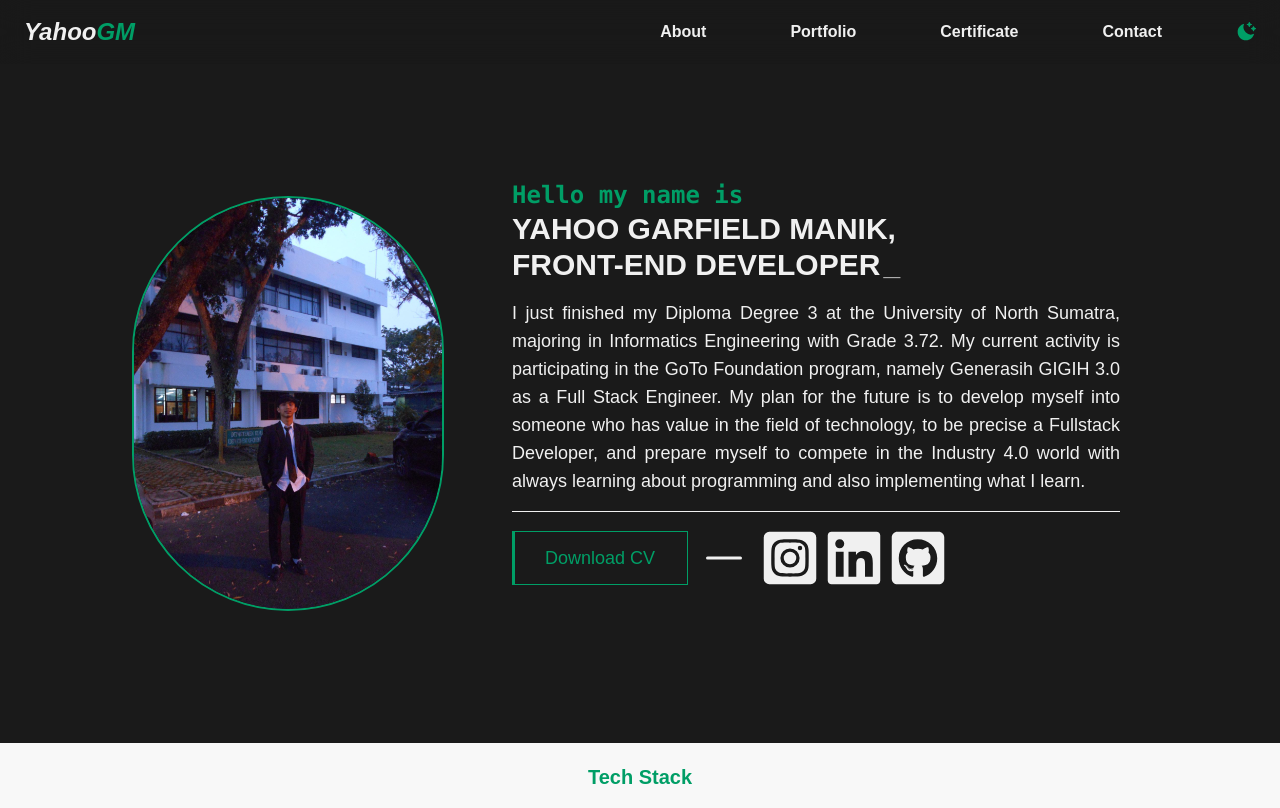
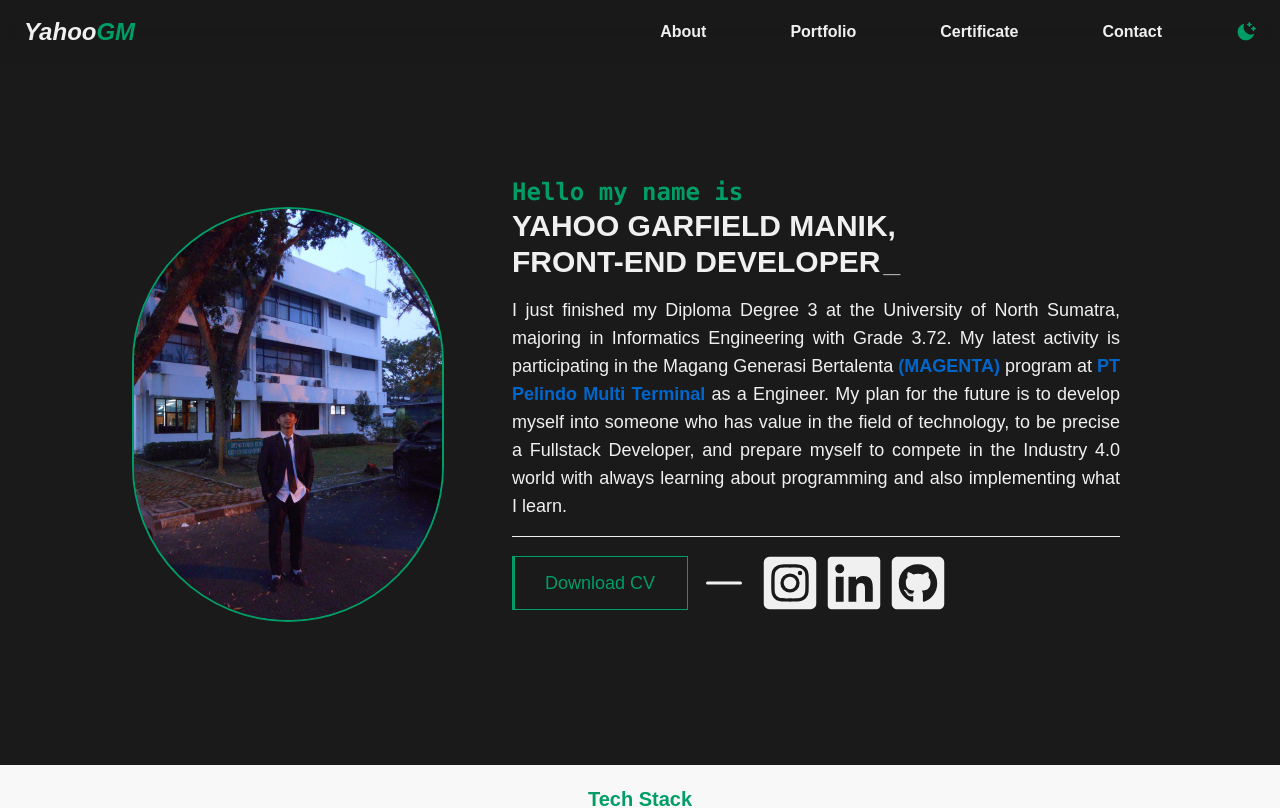
Before and after one commit to yahoogm/portfolio, a React (Vite) app: page / in a window 1280 px wide. Shown: the top 808 px of the page. Built offline with nearby package versions, Linux system fonts and the light colour scheme; a web font is replaced by a local one.

Commit message:
refactor: change about page

```diff
--- a/src/components/organisms/Landingpage/About.organism.jsx
+++ b/src/components/organisms/Landingpage/About.organism.jsx
@@ -58,13 +58,30 @@ const AboutOrganism = () => {
               >
                 I just finished my Diploma Degree 3 at the University of North
                 Sumatra, majoring in Informatics Engineering with Grade 3.72. My
-                current activity is participating in the GoTo Foundation
-                program, namely Generasih GIGIH 3.0 as a Full Stack Engineer. My
-                plan for the future is to develop myself into someone who has
-                value in the field of technology, to be precise a Fullstack
-                Developer, and prepare myself to compete in the Industry 4.0
-                world with always learning about programming and also
-                implementing what I learn.
+                latest activity is participating in the Magang Generasi
+                Bertalenta{' '}
+                <a
+                  href="https://magentaku.id/"
+                  className="font-bold text-lm-link"
+                  target="_blank"
+                  rel="noreferrer"
+                >
+                  (MAGENTA)
+                </a>{' '}
+                program at{' '}
+                <a
+                  href="https://pelindomultiterminal.co.id/"
+                  className="font-bold text-lm-link"
+                  target="_blank"
+                  rel="noreferrer"
+                >
+                  PT Pelindo Multi Terminal
+                </a>{' '}
+                as a Engineer. My plan for the future is to develop myself into
+                someone who has value in the field of technology, to be precise
+                a Fullstack Developer, and prepare myself to compete in the
+                Industry 4.0 world with always learning about programming and
+                also implementing what I learn.
               </p>
             </div>
             <hr data-aos="fade-right" data-aos-delay="1000" />
--- a/src/components/organisms/Landingpage/Footer.organism.jsx
+++ b/src/components/organisms/Landingpage/Footer.organism.jsx
@@ -81,7 +81,7 @@ const FooterOrganism = () => {
       </div>
       <div>
         <p>
-          © 2023 | by{' '}
+          © {new Date().getFullYear()} | by{' '}
           <a
             href="https://linkedin.com/in/yahoo-garfield-manik"
             className="text-my-primary"
```
Also changed, not shown: 2 other files (tests, documents, lock files or other folders).
